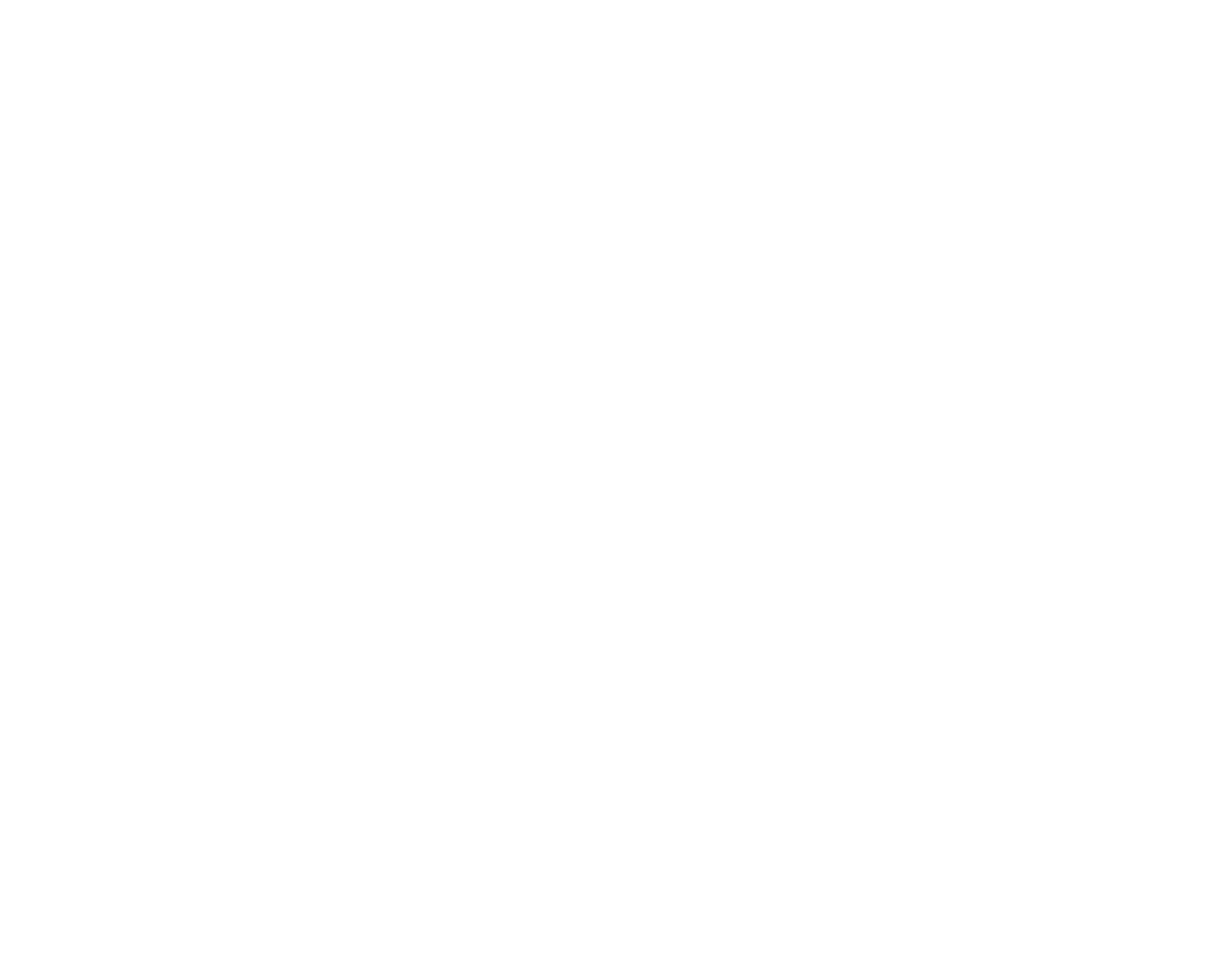
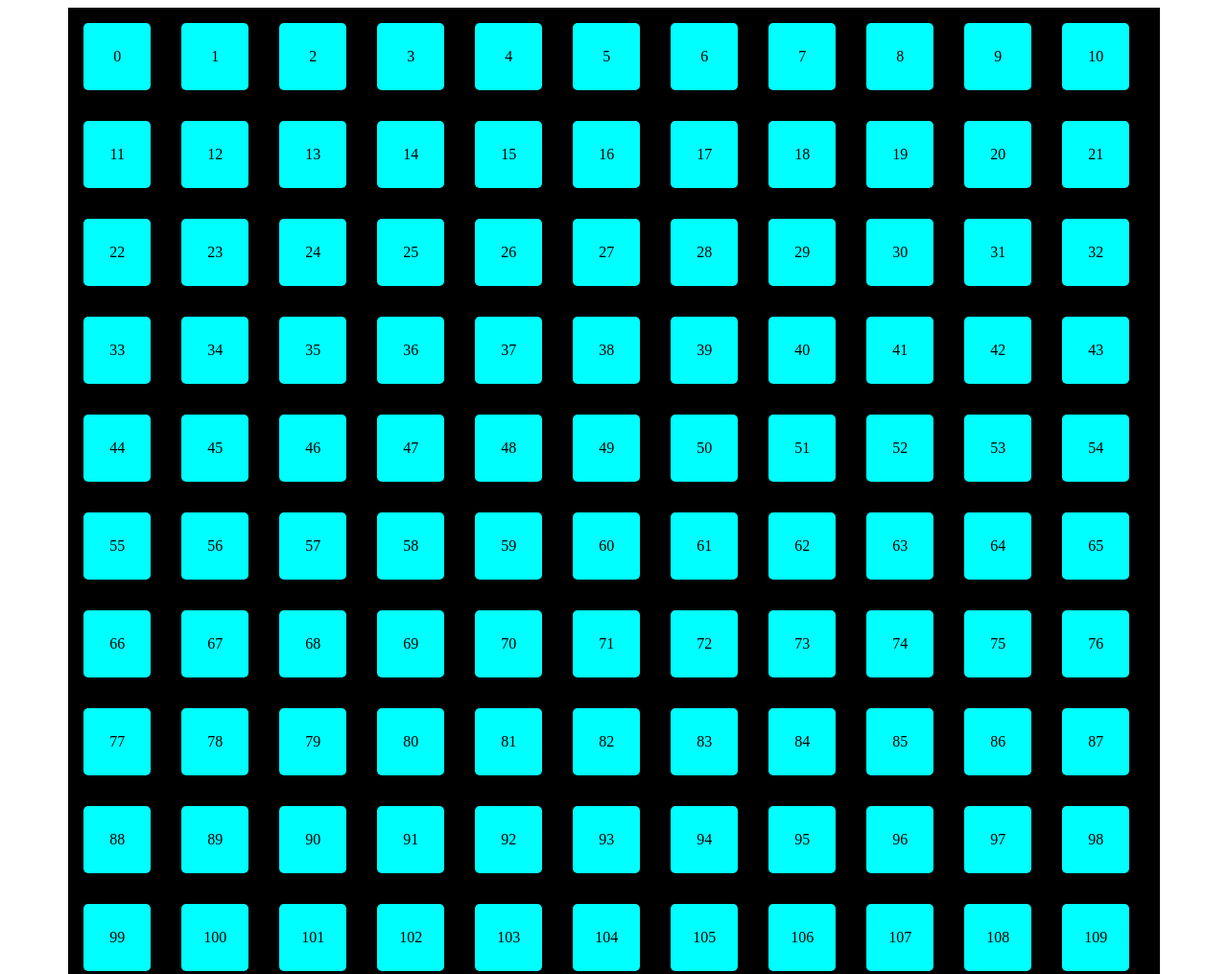
Before and after one commit to allievo24/js-fizzbuzz, a plain HTML site: page index.html in a window 1280 px wide. Shown: the top 1015 px of the page at 96% size. Before the commit the page ends 800 px from the top, so only its background shows below. Drawn offline with Linux system fonts and the light colour scheme.

Commit message:
fine prima parte

```diff
--- a/css/style.css
+++ b/css/style.css
@@ -0,0 +1,21 @@
+.box{
+
+width: 70px;
+height: 70px;
+background-color: aqua;
+display: flex;
+justify-content: center;
+align-items: center;
+margin: 1rem;
+border-radius: 5px;
+
+}
+
+#container{
+ width: 90%;
+ margin: auto;
+ display: flex;
+ flex-wrap: wrap;
+background-color: black;
+
+}
--- a/index.html
+++ b/index.html
@@ -8,6 +8,22 @@
         <title>Document</title>
     </head>
     <body>
-      <script type="text/javascript" src="js/main.js"></script>
+
+        <div id="container">
+
+        </div>
+
+
+
+
+
+
+
+
+
+
+
+
+        <script type="text/javascript" src="js/main.js"></script>
     </body>
 </html>
--- a/js/main.js
+++ b/js/main.js
@@ -1,7 +1,8 @@
-
+const containerDom=document.getElementById("container")
 
 for (let  i=0;  i <=1000; i++){
 
+    containerDom.innerHTML += `<div class="box">${i}</div>`
+
+    console.log (i)
 }
-
-console.log
```
